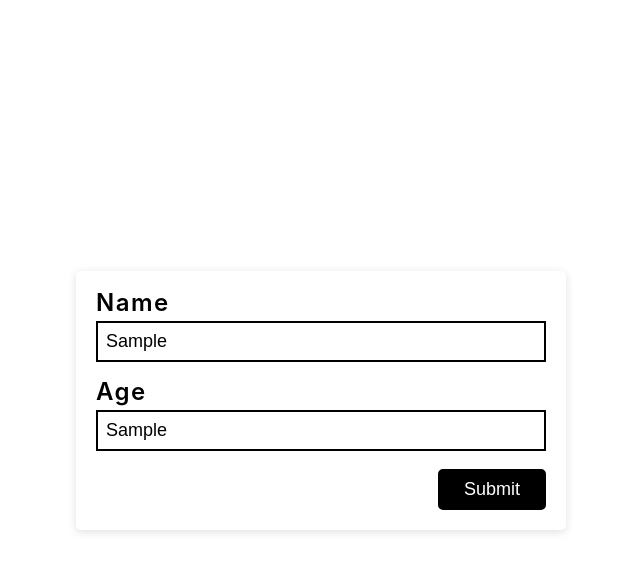
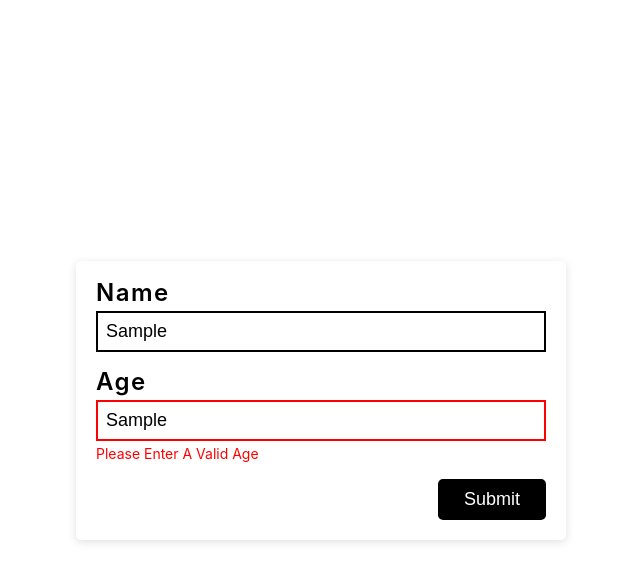
Before and after one commit to veeru-neerukonda/submition-acceptor, a React (Create React App) app: page / in a window 1280 px wide. Both pictures are taken after typing "Sample", "Sample" into the empty fields and a click on the button "Submit". Shown: the top 582 px of the page, without its empty margins (319-959 px from the left). Built offline with nearby package versions, Linux system fonts and the light colour scheme.

Commit message:
feat:Can now recieve submitions from user

```diff
--- a/package.json
+++ b/package.json
@@ -9,6 +9,7 @@
     "react": "^18.2.0",
     "react-dom": "^18.2.0",
     "react-scripts": "5.0.1",
+    "uuid": "^9.0.0",
     "web-vitals": "^2.1.4"
   },
   "scripts": {
--- a/src/App.jsx
+++ b/src/App.jsx
@@ -5,7 +5,7 @@ import styles from './App.module.css'
 function App() {
     return(
         <div className={styles.app}>
-            <InputForm />
+            <InputForm onNewSubmition={submition => console.log(submition.id,submition.name,submition.age)} />
         </div>
     );
 }
--- a/src/Components/Input/InputForm.jsx
+++ b/src/Components/Input/InputForm.jsx
@@ -1,4 +1,5 @@
-import React from 'react';
+import React, { useState } from 'react';
+import { v4 as uuidv4 } from 'uuid';
 
 import Card from'../UI/Card';
 import TextInput from '../UI/TextInput';
@@ -6,18 +7,66 @@ import Button from '../UI/Button';
 
 import styles from './InputForm.module.css'
 
-function InputForm(){
+//* onNewSubmition: function(object: {id,name,age}) - a new submition  was successfully recieved by the input form in question
+function InputForm(props){
+
+    let name="",age="";
+    const [nameErrorMessage,setNameErrorMessage] = useState("");
+    const [ageErrorMessage,setAgeErrorMessage] = useState("");
+    const [nameInError,setNameInError] = useState(false)
+    const [ageInError,setAgeInError] = useState(false);
 
     function submitEventHandler(e){
         e.preventDefault();
+
+        let inBadState = false;
+
+        if(name === ""){
+            setNameErrorMessage("the name field cannot be left empty.");
+            setNameInError(true);
+            inBadState = true;
+        }
+        if(age === ""){
+            setAgeErrorMessage("the age field cannot be left empty.")
+            setAgeInError(true);
+            inBadState = true;
+        }
+
+        if(!Number.parseInt(age)){
+            setAgeErrorMessage("please enter a valid age");
+            setAgeInError(true);
+            inBadState = true;
+        }
+
+        //only accept submition if it is not in a bad state
+        if(inBadState === false){
+            props.onNewSubmition(
+                {
+                    id: uuidv4(),
+                    name,age
+                }
+            );
+        }
     }
 
     return(
         <Card>
             <form className={styles.form} onSubmit={submitEventHandler}>
-                    <TextInput inError={false} label="Name" placeholder="enter your full name here"></TextInput>
-                    <TextInput inError={false} label="Age" placeholder="enter your age here"></TextInput>
-                    <Button label="Submit" className="ml-auto" />
+                <TextInput
+                    onChange={newName => name=newName}
+                    inError={nameInError}
+                    errorMessage={nameErrorMessage}
+                    label="Name"
+                    placeholder="enter your full name here">
+                </TextInput>
+                <TextInput
+                    onChange={newAge => age=newAge}
+                    inError={ageInError}
+                    errorMessage={ageErrorMessage}
+                    label="Age"
+                    placeholder="enter your age here">
+                </TextInput>
+                <Button label="Submit" className="ml-auto" />
             </form>
         </Card>
     );
--- a/src/Components/UI/TextInput.jsx
+++ b/src/Components/UI/TextInput.jsx
@@ -5,13 +5,15 @@ import styles from './TextInput.module.css';
 //* props.label: string
 //* props.placeholder: string
 //* props.inError: boolean - set if this component is in an error state
+//* props.errorMessage: string - sets the error message to be displayed to the outside world
+//* props.onChange: function(string) - triggers if the input has changed
 function TextInput(props) {
 
     return(
         <div className={`${styles.inputGroup} ${props.inError? styles.error : ''}`}>
             <label className={styles.label} htmlFor="input">{props.label}</label>
-            <input type="text" className={styles.input} placeholder={props.placeholder}></input>
-            <p className={styles.errorMessage}>this is an error message</p>
+            <input onChange={(e) => props.onChange(e.target.value)} type="text" className={styles.input} placeholder={props.placeholder}></input>
+            <p className={styles.errorMessage}>{props.errorMessage}</p>
         </div>
     );
 }
```
Also changed, not shown: 1 other file (tests, documents, lock files or other folders).
